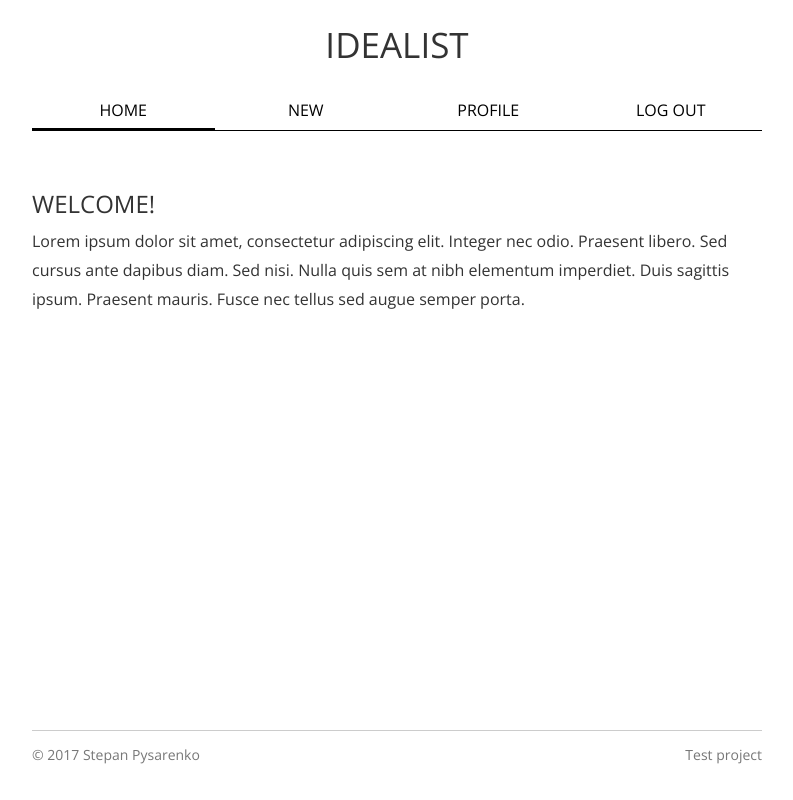
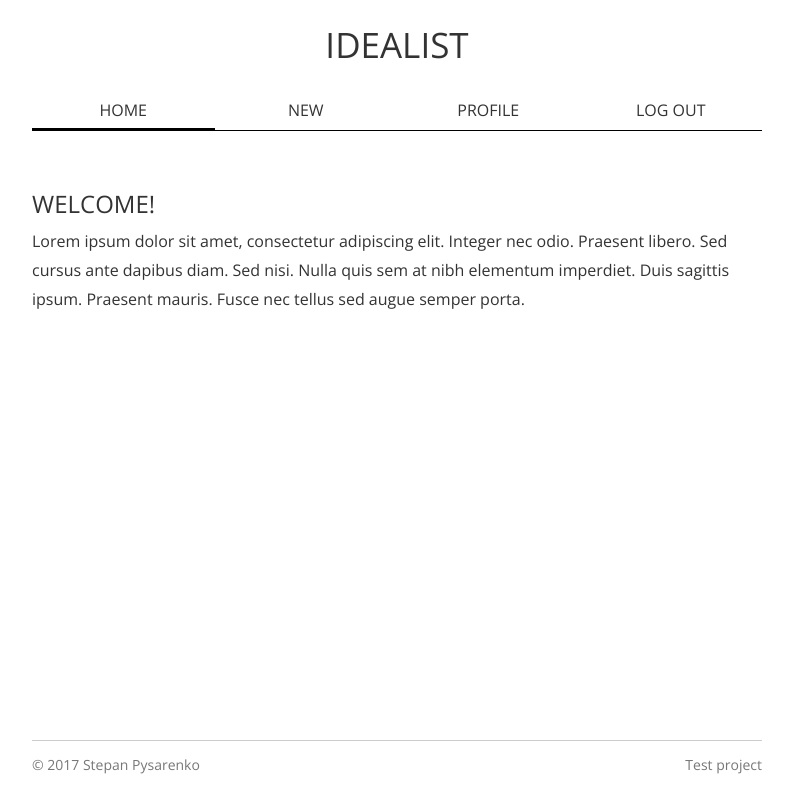
Before and after one commit to StepanPysarenko/idealist, a website: page public/index.html at #!/register in a window 1280 px wide. Shown: the whole page, without its empty margins (243-1036 px from the left). Drawn offline with nearby package versions, Linux system fonts and the light colour scheme; some packages are replaced by stand-ins of ours; no server answers; a script that the page names is missing.

Commit message:
tiny fixes

```diff
--- a/public/style/style.css
+++ b/public/style/style.css
@@ -1,5 +1,4 @@
 @import url('https://fonts.googleapis.com/css?family=Open+Sans');
-/*@import url('https://fonts.googleapis.com/css?family=Francois+One');*/
 
 [ng\:cloak], [ng-cloak], [data-ng-cloak], [x-ng-cloak], .ng-cloak, .x-ng-cloak {
   display: none !important;
@@ -52,8 +51,8 @@ body {
 }
 
 #header {
-  margin: 20px 0;
-  padding: 0;
+  margin: 0;
+  padding: 20px 0;
   text-align: center;
 }
 
@@ -63,26 +62,27 @@ body {
   height: auto;
   font-size: 35px;
   line-height: 50px;
-  /*font-family: 'Francois One', sans-serif;*/
   font-family: 'Open Sans', sans-serif;
   text-transform: uppercase;
 }
 
 #menu {
+  padding: 0;
+  margin: 0;
   border-bottom: 1px solid #000000;
-  margin-bottom: 40px;
+
 }
 
 #main {
   clear: both;
   flex: 1;
+  padding: 40px 0;
 }
 
 #footer {
   width: 100%;
-  margin-top: 40px;
-  margin-bottom: 20px;
-  padding: 10px 0;
+  margin: 0;
+  padding: 10px 0 20px 0;
   border-top: 1px solid #cccccc;
   font-size: 14px;
   color: #777777;
@@ -96,7 +96,7 @@ body {
 
 #menu > ul a {
   flex: 1;
-  color: #000000;
+  color: #333;
   text-decoration: none;
   transition: all .25s linear;
   -moz-transition: all .25s linear;
```
Also changed, not shown: public/partials/register.html (+1 -0 lines).
